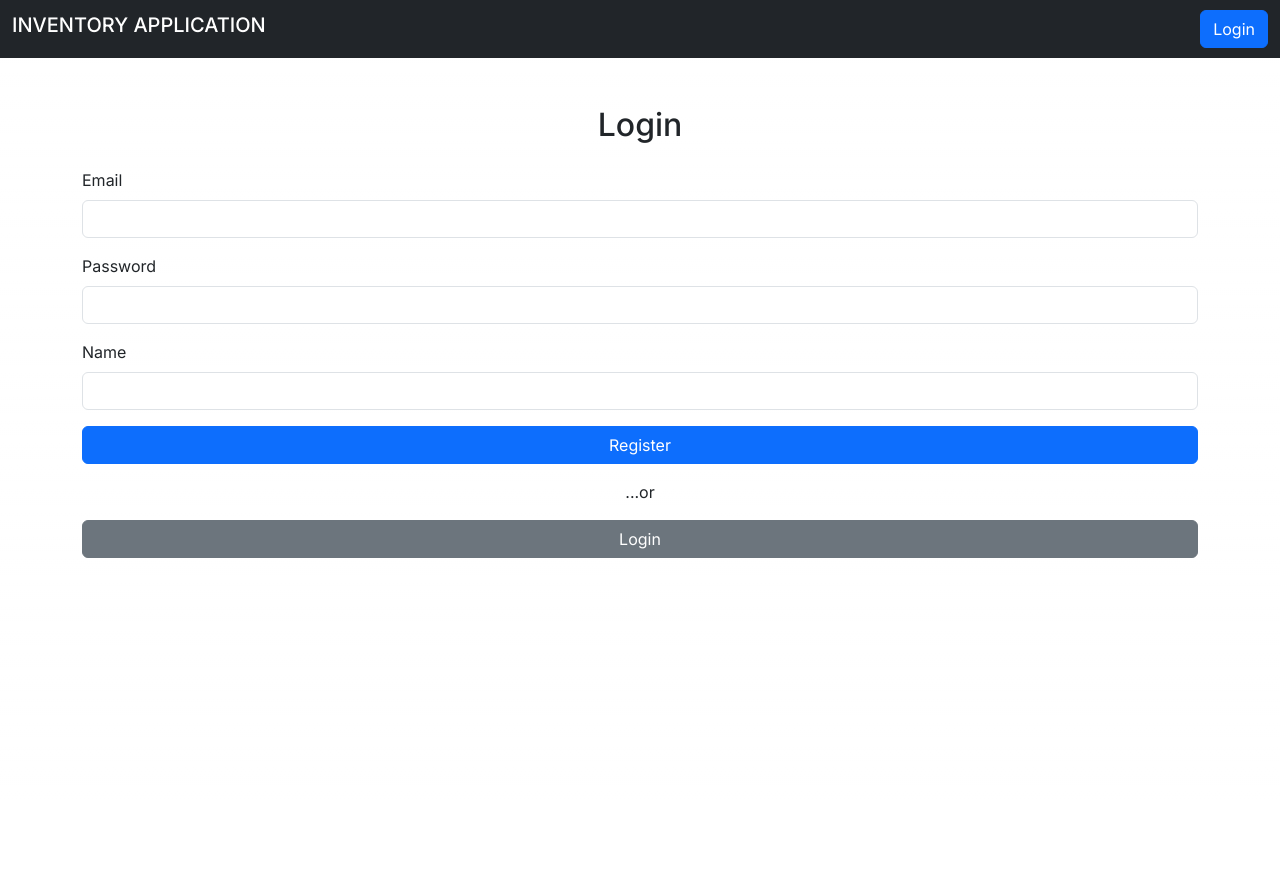
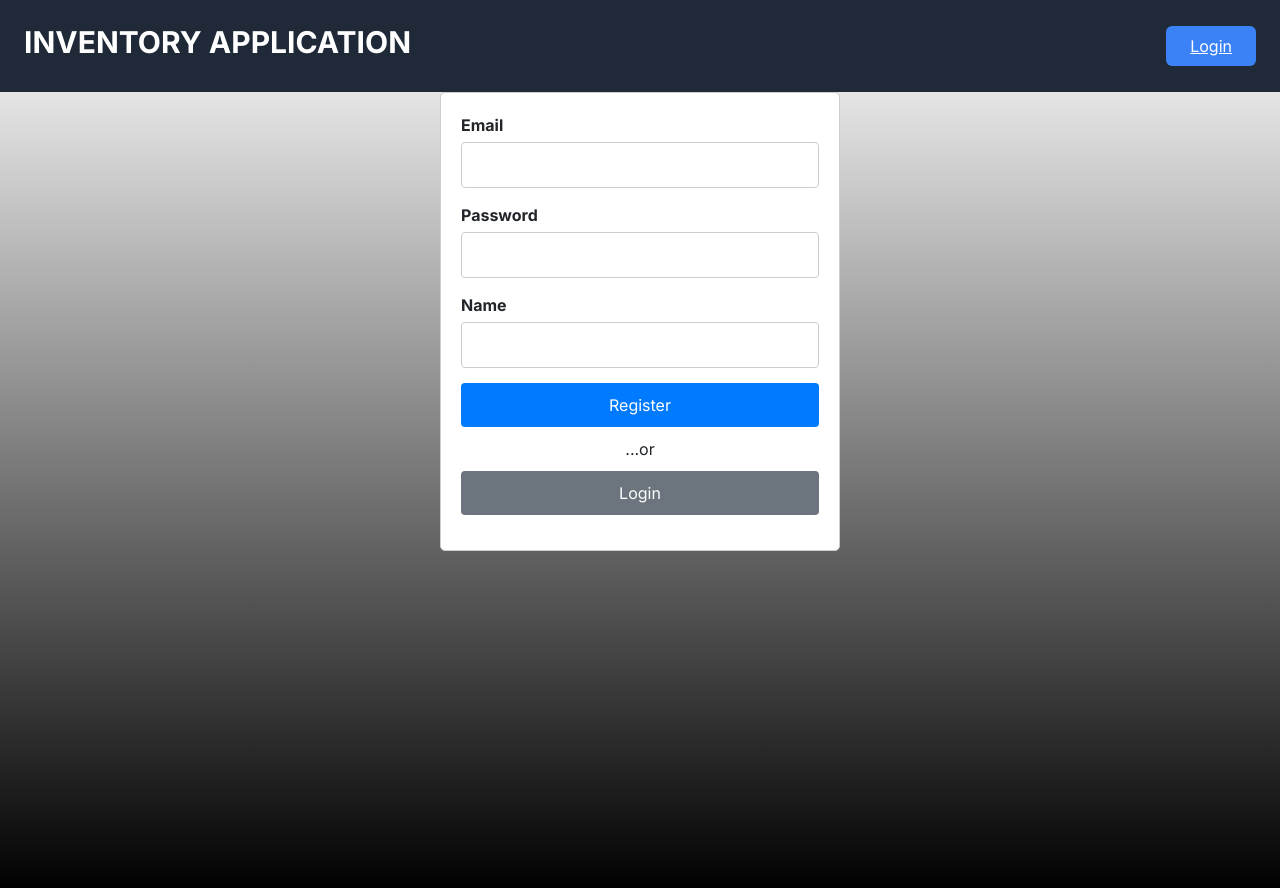
Before and after one commit to Juliaselmas/backend-inventory-app, a Next.js app: page / in a window 1280 px wide. Both pictures are taken after a click on the button "Register". Shown: the top 888 px of the page. Before the commit the page ends 800 px from the top, so only its background shows below. Built offline with nearby package versions, Linux system fonts and the light colour scheme.

Commit message:
saved crashed code

```diff
--- a/package.json
+++ b/package.json
@@ -18,9 +18,11 @@
     "react-dom": "^18"
   },
   "devDependencies": {
+    "autoprefixer": "^10.4.20",
     "eslint": "^8",
     "eslint-config-next": "14.2.7",
-    "postcss": "^8",
-    "prisma": "^5.19.0"
+    "postcss": "^8.4.45",
+    "prisma": "^5.19.0",
+    "tailwindcss": "^3.4.10"
   }
 }
--- a/postcss.config.js
+++ b/postcss.config.js
@@ -1,10 +1,7 @@
 /** @type {import('postcss-load-config').Config} */
-const config = {
-    plugins: {
-      // Här kan du lägga till andra PostCSS-plugins om du använder dem
-      // Exempel:
-      // autoprefixer: {},
-    },
-  };
-
-  export default config;
+module.exports = {
+  plugins: {
+    tailwindcss: {},
+    autoprefixer: {},
+  },
+};
--- /dev/null
+++ b/src/app/ClientBootstrap.js
@@ -0,0 +1,12 @@
+"use client";
+import { useEffect } from "react";
+import 'bootstrap/dist/css/bootstrap.min.css';
+
+export default function ClientBootstrap() {
+  useEffect(() => {
+    // Dynamisk import av Bootstrap JavaScript så att det bara körs på klientsidan
+    import('bootstrap/dist/js/bootstrap.bundle.min.js');
+  }, []);
+
+  return null;
+}
--- a/src/app/globals.css
+++ b/src/app/globals.css
@@ -1,4 +1,8 @@
 @import '~bootstrap/dist/css/bootstrap.min.css';
+
+@tailwind base;
+@tailwind components;
+@tailwind utilities;
 
 :root {
   --foreground-rgb: 0, 0, 0;
@@ -6,7 +10,7 @@
   --background-end-rgb: 255, 255, 255;
 }
 
-@media (prefers-color-scheme: dark) {
+@media (prefers-color-scheme: light) {
   :root {
     --foreground-rgb: 0, 0, 255;
     --background-start-rgb: 0, 0, 0;
--- a/src/app/layout.js
+++ b/src/app/layout.js
@@ -1,16 +1,12 @@
+"use client"; // Markera filen som en Client Component
 
 import { Inter } from "next/font/google";
 import "./globals.css";
-import 'bootstrap/dist/css/bootstrap.min.css';
+import ClientBootstrap from "./ClientBootstrap"; // Uppdatera om du har en "components"-mapp
 import { AuthProvider } from "@/context/auth";
 import Header from "@/components/Header";
 
 const inter = Inter({ subsets: ["latin"] });
-
-export const metadata = {
-  title: "Inventory Application",
-  description: "",
-};
 
 export default function RootLayout({ children }) {
   return (
@@ -18,9 +14,19 @@ export default function RootLayout({ children }) {
       <body className={inter.className}>
         <AuthProvider>
           <Header />
+          <ClientBootstrap /> {/* Här inkluderas Bootstrap på klientsidan */}
           {children}
         </AuthProvider>
       </body>
     </html>
   );
 }
+
+
+
+/*
+export const metadata = {
+  title: "Inventory Application",
+  description: "",
+};
+*/
--- a/src/app/page.js
+++ b/src/app/page.js
@@ -1,6 +1,6 @@
-
-import 'bootstrap/dist/css/bootstrap.min.css';
-import 'bootstrap/dist/js/bootstrap.bundle.min.js';
+"use client";
+//import 'bootstrap/dist/css/bootstrap.min.css';
+//import 'bootstrap/dist/js/bootstrap.bundle.min.js';
 
 import AuthForm from "@/components/AuthForm";
 
--- a/src/components/AuthForm.js
+++ b/src/components/AuthForm.js
@@ -5,91 +5,102 @@ import { useRouter } from "next/navigation";
 import { useAuth } from "@/context/auth";
 
 function AuthForm() {
-  const router = useRouter();
-  const auth = useAuth();
+
+    const router = useRouter()
+    const auth = useAuth()
 
   const [email, setEmail] = useState("");
   const [password, setPassword] = useState("");
   const [name, setName] = useState("");
-  const [error, setError] = useState("");
+  const [error, setError] = useState("")
   const [isLogin, setIsLogin] = useState(true);
 
   async function handleSubmit(e) {
     e.preventDefault();
-    setError("");
+    setError("")
 
-    const url = isLogin ? "/api/auth/login" : "/api/auth/register";
-    console.log({ email, password, name });
-    const response = await fetch(url, {
+    const url = isLogin ? "/api/auth/login" : "/api/auth/register"
+    const response = await fetch(url,{
         method: "POST",
         headers: {
-        "Content-Type": "application/json",
+            "Content-Type": "application/json"
         },
         body: JSON.stringify({
             email,
             password,
-        name,
-      }),
-    });
+            name
+        })
+    })
 
-    if (response.ok) {
+    if(response.ok) {
         const data = await response.json();
 
-      localStorage.setItem("@library/token", data.token);
-      auth.setToken(data.token);
-      router.push("/items");
-      return;
+
+        localStorage.setItem("@library/token", data.token)
+        auth.setToken(data.token)
+        router.push("/items")
+        return
     }
-    setError("Invalid login credentials");
+    setError("Invalid login credentials")
   }
 
   return (
-    <div className="container mt-5">
-      <h2 className="text-center mb-4">Login</h2>
-      <form onSubmit={handleSubmit}>
-        <div className="mb-3">
-          <label className="form-label">Email</label>
+    <div>
+
+      <form className="form bg-white" onSubmit={handleSubmit}>
+        <div className="form__group">
+          <label className="form__label">Email</label>
           <input
+            className="form__input"
             type="email"
-            className="form-control"
             value={email}
-            onChange={(e) => setEmail(e.target.value)}
-            required
-          />
+            onChange={(e) => {
+              setEmail(e.target.value);
+            }}
+          ></input>
         </div>
-        <div className="mb-3">
-          <label className="form-label">Password</label>
+        <div className="form__group">
+          <label className="form__label">Password</label>
           <input
+            className="form__input"
             type="password"
-            className="form-control"
             value={password}
-            onChange={(e) => setPassword(e.target.value)}
-            required
-          />
+            onChange={(e) => {
+              setPassword(e.target.value);
+            }}
+          ></input>
         </div>
         {!isLogin && (
-          <div className="mb-3">
-            <label className="form-label">Name</label>
+          <div className="form__group">
+            <label className="form__label">Name</label>
             <input
+              className="form__input"
               type="text"
-              className="form-control"
               value={name}
-              onChange={(e) => setName(e.target.value)}
-            />
+              onChange={(e) => {
+                setName(e.target.value);
+              }}
+            ></input>
           </div>
         )}
-        {error && <p className="text-danger">{error}</p>}
-        <button type="submit" className="btn btn-primary w-100">
+        {error && <p className="text-red-500">
+            {error}
+        </p>}
+        <button className="form__button form__button--primary">
           {isLogin ? "Login" : "Register"}
         </button>
-        <p className="text-center mt-3">...or</p>
+        <p className="form__text">...or</p>
+        <div className="form__group">
           <button
+            className="form__button form__button--secondary"
             type="button"
-          className="btn btn-secondary w-100"
-          onClick={() => setIsLogin(!isLogin)}
+            onClick={(e) => {
+              setIsLogin(!isLogin);
+            }}
           >
-          {isLogin ? "Register" : "Login"}
+            {!isLogin ? "Login" : "Register"}
           </button>
+        </div>
       </form>
     </div>
   );
--- a/src/components/Header.js
+++ b/src/components/Header.js
@@ -7,23 +7,25 @@ function Header() {
   const auth = useAuth();
 
   return (
-    <header className="navbar navbar-expand-lg navbar-dark bg-dark">
-      <div className="container-fluid">
-        <h1 className="navbar-brand">INVENTORY APPLICATION</h1>
-        <div>
-          {auth.token ? (
-            <button className="btn btn-danger" onClick={auth.logout}>
-              Logout
-            </button>
-          ) : (
-            <a href="/login" className="btn btn-primary">
-              Login
-            </a>
-          )}
-        </div>
-      </div>
+    <header className="flex items-center justify-between bg-gray-800 p-4">
+      <h1 className="text-3xl font-bold text-white">INVENTORY APPLICATION</h1>
+      {auth.token ? (
+        <Link
+          href="/"
+          onClick={auth.logout}
+          className="text-white bg-red-500 hover:bg-red-600 px-4 py-2 rounded"
+        >
+          Logout
+        </Link>
+      ) : (
+        <Link
+          href="/"
+          className="text-white bg-blue-500 hover:bg-blue-600 px-4 py-2 rounded"
+        >
+          Login
+        </Link>
+      )}
     </header>
   );
 }
-
 export default Header;
--- /dev/null
+++ b/tailwind.config.js
@@ -0,0 +1,18 @@
+/** @type {import('tailwindcss').Config} */
+module.exports = {
+  content: [
+    "./src/pages/**/*.{js,ts,jsx,tsx,mdx}",
+    "./src/components/**/*.{js,ts,jsx,tsx,mdx}",
+    "./src/app/**/*.{js,ts,jsx,tsx,mdx}",
+  ],
+  theme: {
+    extend: {
+      backgroundImage: {
+        "gradient-radial": "radial-gradient(var(--tw-gradient-stops))",
+        "gradient-conic":
+          "conic-gradient(from 180deg at 50% 50%, var(--tw-gradient-stops))",
+      },
+    },
+  },
+  plugins: [],
+};
```
Also changed, not shown: 1 other file (tests, documents, lock files or other folders). Lines whose indentation alone changed are shown as unchanged.
